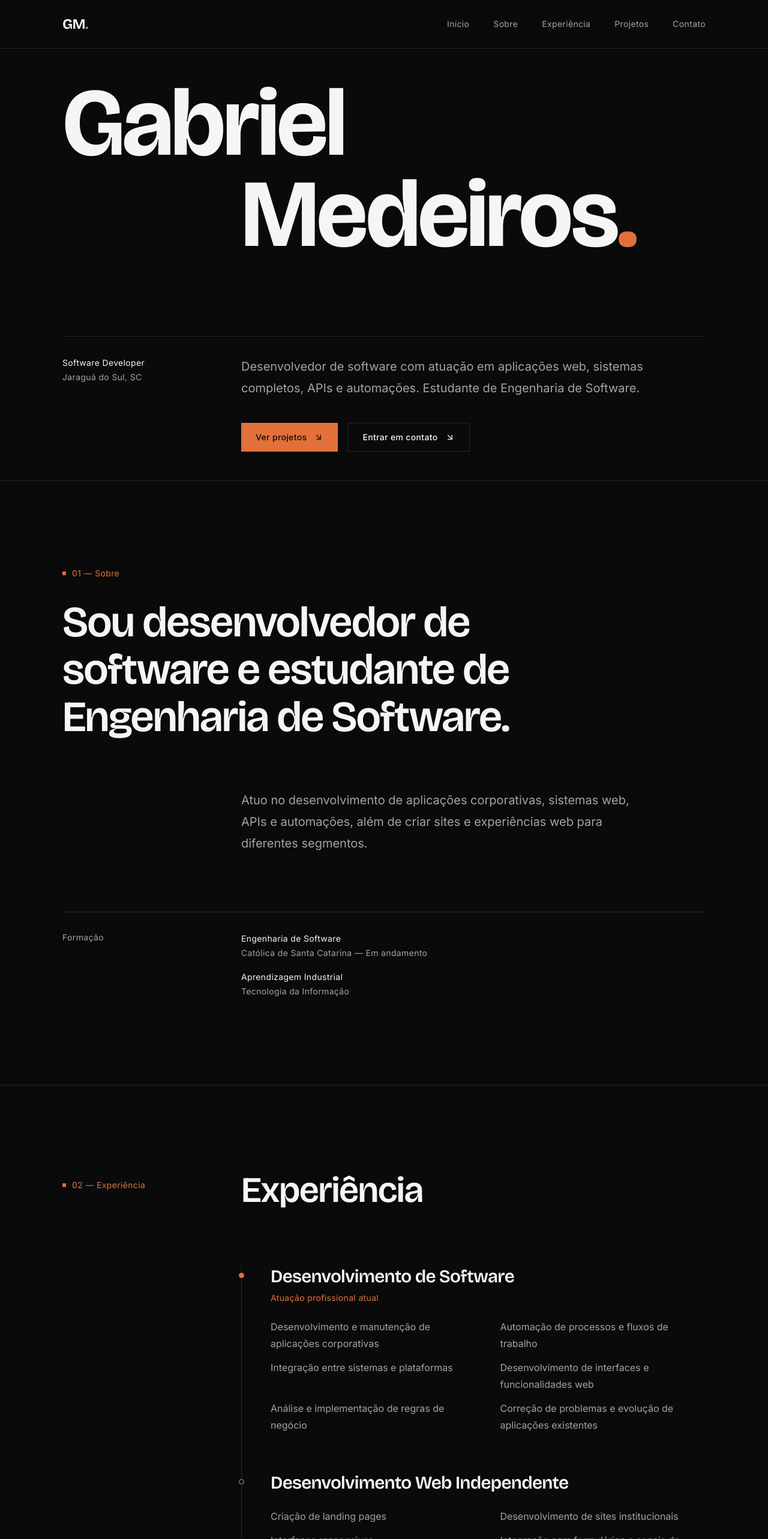
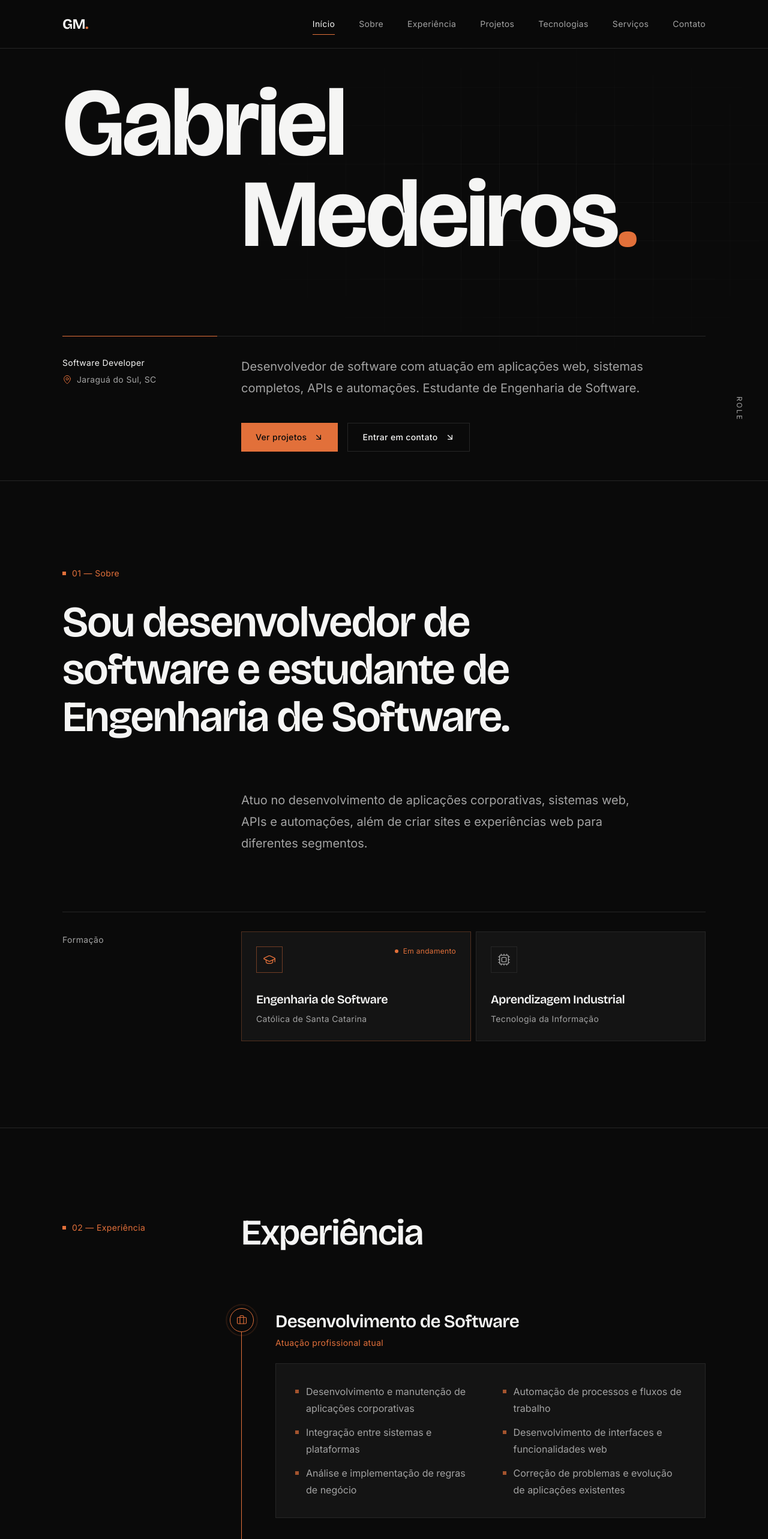
Before and after one commit to medeirosdev9/portfolio-medeiros, a Next.js app: page / in a window 1280 px wide. Shown: the top 2566 px of the page at 60% size. Built offline with nearby package versions, Linux system fonts and the light colour scheme.

Commit message:
feat: navbar com secao ativa, hero, sobre e timeline (etapa 7.5 fase 2)

```diff
--- a/src/components/layout/Navbar.tsx
+++ b/src/components/layout/Navbar.tsx
@@ -6,13 +6,21 @@ import Link from "next/link";
 import { useEffect, useRef, useState } from "react";
 import { Container } from "@/components/ui/Container";
 import { navLinks, site } from "@/content/site";
+import { useActiveSection } from "@/hooks/useActiveSection";
 
 const MOBILE_MENU_ID = "menu-mobile";
-const DESKTOP_BREAKPOINT = "(min-width: 48rem)";
+// Com 7 links, a navegação horizontal só cabe a partir de 1024px (lg).
+const DESKTOP_BREAKPOINT = "(min-width: 64rem)";
+const sectionIds = navLinks.map((link) => link.href.slice(2));
 
 export function Navbar() {
   const [isOpen, setIsOpen] = useState(false);
   const toggleRef = useRef<HTMLButtonElement>(null);
+  const activeSection = useActiveSection(sectionIds);
+
+  // aria-current="location": indica a seção visível a leitores de tela.
+  const currentFor = (href: string) =>
+    href.slice(2) === activeSection ? ("location" as const) : undefined;
 
   useEffect(() => {
     if (!isOpen) return;
@@ -43,7 +51,7 @@ export function Navbar() {
 
   return (
     <MotionConfig reducedMotion="user">
-      <header className="sticky top-0 z-50 border-b border-border bg-background">
+      <header className="sticky top-0 z-50 border-b border-border bg-background/85 backdrop-blur-md">
         <Container className="flex h-16 items-center justify-between md:h-20">
           <Link
             href="/#inicio"
@@ -54,18 +62,19 @@ export function Navbar() {
             GM<span className="text-accent">.</span>
           </Link>
 
-          <nav aria-label="Principal" className="hidden md:block">
-            <ul className="flex items-center gap-10">
+          <nav aria-label="Principal" className="hidden lg:block">
+            <ul className="flex items-center gap-8 xl:gap-10">
               {navLinks.map((link) => (
                 <li key={link.href}>
                   <Link
                     href={link.href}
-                    className="group relative block py-2 text-sm tracking-wide text-muted transition-colors duration-300 hover:text-foreground"
+                    aria-current={currentFor(link.href)}
+                    className="group relative block py-2 text-sm tracking-wide text-muted transition-colors duration-300 hover:text-foreground aria-[current=location]:text-foreground"
                   >
                     {link.label}
                     <span
                       aria-hidden
-                      className="absolute inset-x-0 bottom-0 h-px origin-left scale-x-0 bg-accent transition-transform duration-300 group-hover:scale-x-100 group-focus-visible:scale-x-100"
+                      className="absolute inset-x-0 bottom-0 h-px origin-left scale-x-0 bg-accent transition-transform duration-300 group-hover:scale-x-100 group-focus-visible:scale-x-100 group-aria-[current=location]:scale-x-100"
                     />
                   </Link>
                 </li>
@@ -79,7 +88,7 @@ export function Navbar() {
             aria-label={isOpen ? "Fechar menu" : "Abrir menu"}
             aria-expanded={isOpen}
             aria-controls={MOBILE_MENU_ID}
-            className="-mr-3 flex size-12 items-center justify-center md:hidden"
+            className="-mr-3 flex size-12 items-center justify-center lg:hidden"
             onClick={() => setIsOpen((open) => !open)}
           >
             {isOpen ? (
@@ -95,7 +104,7 @@ export function Navbar() {
             <motion.nav
               id={MOBILE_MENU_ID}
               aria-label="Menu móvel"
-              className="absolute inset-x-0 top-full h-[calc(100dvh-4rem)] overflow-y-auto bg-background md:hidden"
+              className="absolute inset-x-0 top-full h-[calc(100dvh-4rem)] overflow-y-auto bg-background md:h-[calc(100dvh-5rem)] lg:hidden"
               initial={{ opacity: 0, y: -8 }}
               animate={{ opacity: 1, y: 0 }}
               exit={{ opacity: 0, y: -8 }}
@@ -107,14 +116,16 @@ export function Navbar() {
                     <li key={link.href} className="border-b border-border">
                       <Link
                         href={link.href}
-                        className="flex items-baseline gap-6 py-5 font-display text-4xl font-semibold tracking-tight"
+                        aria-current={currentFor(link.href)}
+                        className="flex items-baseline gap-6 py-4 font-display text-3xl font-semibold tracking-tight aria-[current=location]:text-accent sm:py-5 sm:text-4xl"
                         onClick={() => setIsOpen(false)}
                       >
+                        {/* Mesma numeração dos rótulos das seções (Início = 00). */}
                         <span
                           aria-hidden
                           className="font-sans text-sm font-normal tracking-wide text-accent tabular-nums"
                         >
-                          {String(index + 1).padStart(2, "0")}
+                          {String(index).padStart(2, "0")}
                         </span>
                         {link.label}
                       </Link>
--- a/src/components/sections/About.tsx
+++ b/src/components/sections/About.tsx
@@ -1,7 +1,14 @@
+import { Cpu, GraduationCap, type LucideIcon } from "lucide-react";
 import { Eyebrow } from "@/components/ui/Eyebrow";
 import { Reveal } from "@/components/ui/Reveal";
 import { SectionWrapper } from "@/components/ui/SectionWrapper";
-import { about } from "@/content/about";
+import { type Education, about } from "@/content/about";
+import { cn } from "@/lib/cn";
+
+const educationIcons: Record<Education["icon"], LucideIcon> = {
+  "graduation-cap": GraduationCap,
+  cpu: Cpu,
+};
 
 const gridStyles =
   "grid gap-6 md:grid-cols-[minmax(0,1fr)_minmax(0,3fr)] md:gap-10";
@@ -29,14 +36,44 @@ export function About() {
         delay={0.15}
         className={`${gridStyles} mt-16 border-t border-border pt-8 md:mt-24`}
       >
-        <h3 className="text-sm tracking-wide text-muted">Formação</h3>
-        <ul className="space-y-4 text-sm leading-6 tracking-wide">
-          {about.education.map(({ title, detail }) => (
-            <li key={title}>
-              {title}
-              <span className="block text-muted">{detail}</span>
-            </li>
-          ))}
+        <h3 className="text-sm tracking-wide text-muted md:pt-1">Formação</h3>
+        <ul className="grid gap-2 sm:grid-cols-2">
+          {about.education.map(({ title, detail, status, icon }) => {
+            const Icon = educationIcons[icon];
+
+            return (
+              <li
+                key={title}
+                className={cn(
+                  "relative border bg-surface p-6",
+                  status ? "border-accent/30" : "border-border",
+                )}
+              >
+                <span
+                  className={cn(
+                    "flex size-11 items-center justify-center border",
+                    status
+                      ? "border-accent/45 text-accent"
+                      : "border-border text-muted",
+                  )}
+                >
+                  <Icon aria-hidden className="size-[22px]" strokeWidth={1.5} />
+                </span>
+                {status && (
+                  <span className="absolute top-6 right-6 flex items-center gap-2 text-xs tracking-wide text-accent">
+                    <span aria-hidden className="size-1.5 rounded-full bg-accent" />
+                    {status}
+                  </span>
+                )}
+                <p className="mt-8 font-display text-xl leading-tight font-semibold tracking-tight">
+                  {title}
+                </p>
+                <p className="mt-2 text-sm leading-6 tracking-wide text-muted">
+                  {detail}
+                </p>
+              </li>
+            );
+          })}
         </ul>
       </Reveal>
     </SectionWrapper>
--- a/src/components/sections/Experience.tsx
+++ b/src/components/sections/Experience.tsx
@@ -1,8 +1,15 @@
+import { Briefcase, CodeXml, type LucideIcon } from "lucide-react";
+import { TimelineProgress } from "@/components/sections/experience/TimelineProgress";
 import { Reveal } from "@/components/ui/Reveal";
 import { SectionHeading } from "@/components/ui/SectionHeading";
 import { SectionWrapper } from "@/components/ui/SectionWrapper";
-import { experiences } from "@/content/experience";
+import { type Experience as ExperienceItem, experiences } from "@/content/experience";
 import { cn } from "@/lib/cn";
+
+const icons: Record<ExperienceItem["icon"], LucideIcon> = {
+  briefcase: Briefcase,
+  code: CodeXml,
+};
 
 export function Experience() {
   return (
@@ -15,21 +22,32 @@ export function Experience() {
         />
       </Reveal>
 
-      {/* O recuo acompanha a coluna de texto do SectionHeading. */}
-      <ul className="mt-16 border-l border-border md:mt-24 md:ml-[calc((100%-2.5rem)/4+2.5rem)]">
-        {experiences.map(({ title, label, isCurrent, activities }) => (
-          <li key={title} className="relative pb-16 pl-8 last:pb-0 md:pl-12">
+      {/* O recuo acompanha a coluna de texto do SectionHeading. No celular,
+          ml-5 abre espaço para os marcadores, centralizados sobre a linha. */}
+      <TimelineProgress className="mt-16 ml-5 md:mt-24 md:ml-[calc((100%-2.5rem)/4+2.5rem)]">
+        <ul className="border-l border-border">
+          {experiences.map(({ title, label, isCurrent, icon, activities }) => {
+            const Icon = icons[icon];
+
+            return (
+              <li key={title} className="relative pb-16 pl-9 last:pb-0 md:pl-14">
                 <span
                   aria-hidden
                   className={cn(
-                "absolute top-3 -left-[5px] size-[9px] rounded-full border",
+                    "absolute top-0 -left-[20.5px] z-20 flex size-10 items-center justify-center rounded-full border bg-background",
                     isCurrent
-                  ? "border-accent bg-accent"
-                  : "border-muted bg-background",
+                      ? "border-accent text-accent"
+                      : "border-border text-muted",
                   )}
-            />
+                >
+                  {isCurrent && (
+                    <span className="absolute inset-0 animate-pulse-ring rounded-full border border-accent motion-reduce:hidden" />
+                  )}
+                  <Icon className="size-[18px]" strokeWidth={1.5} />
+                </span>
+
                 <Reveal>
-              <h3 className="font-display text-2xl font-semibold tracking-tight text-balance sm:text-3xl">
+                  <h3 className="pt-1 font-display text-2xl font-semibold tracking-tight text-balance sm:text-3xl">
                     {title}
                   </h3>
                   {label && (
@@ -37,15 +55,22 @@ export function Experience() {
                       {label}
                     </p>
                   )}
-              <ul className="mt-6 grid gap-x-10 gap-y-3 leading-7 text-muted sm:grid-cols-2">
+                  <ul className="mt-6 grid gap-x-10 gap-y-3 border border-border bg-surface p-5 leading-7 text-muted sm:grid-cols-2 sm:p-6 md:p-8">
                     {activities.map((activity) => (
-                  <li key={activity}>{activity}</li>
+                      <li
+                        key={activity}
+                        className="flex gap-3 before:mt-[11px] before:size-1.5 before:shrink-0 before:bg-accent/70 before:content-['']"
+                      >
+                        {activity}
+                      </li>
                     ))}
                   </ul>
                 </Reveal>
               </li>
-        ))}
+            );
+          })}
         </ul>
+      </TimelineProgress>
     </SectionWrapper>
   );
 }
--- a/src/components/sections/Hero.tsx
+++ b/src/components/sections/Hero.tsx
@@ -1,4 +1,4 @@
-import { ArrowDownRight } from "lucide-react";
+import { ArrowDownRight, MapPin } from "lucide-react";
 import { Button, ButtonIcon } from "@/components/ui/Button";
 import { Container } from "@/components/ui/Container";
 import { Reveal } from "@/components/ui/Reveal";
@@ -12,15 +12,20 @@ export function Hero() {
   return (
     <section
       id="inicio"
-      className="flex min-h-[calc(100svh-4rem)] scroll-mt-16 flex-col md:min-h-[calc(100svh-5rem)] md:scroll-mt-20"
+      className="relative flex min-h-[calc(100svh-4rem)] scroll-mt-16 flex-col overflow-hidden md:min-h-[calc(100svh-5rem)] md:scroll-mt-20"
     >
-      <Container className="flex flex-1 flex-col justify-between gap-16 py-12 md:gap-12">
+      <div aria-hidden className="hero-grid pointer-events-none absolute inset-0" />
+
+      <Container className="relative flex flex-1 flex-col justify-between gap-16 py-12 md:gap-12">
+        {/* fade={false}: o nome é o maior elemento da tela (LCP) e aparece
+            desde o primeiro quadro; só o deslocamento é animado. */}
         <h1 className="font-display text-[clamp(3.5rem,17vw,6.5rem)] leading-[0.95] font-bold tracking-tight md:text-[clamp(5rem,min(13vw,22svh),10rem)]">
-          <Reveal as="span" className="block">
+          <Reveal as="span" fade={false} className="block">
             {firstName}
           </Reveal>{" "}
           <Reveal
             as="span"
+            fade={false}
             delay={0.1}
             className="block md:pl-[calc((100%-2.5rem)/4+2.5rem)]"
           >
@@ -30,10 +35,23 @@ export function Hero() {
         </h1>
 
         <Reveal delay={0.25}>
-          <div className="grid gap-8 border-t border-border pt-8 md:grid-cols-[minmax(0,1fr)_minmax(0,3fr)] md:gap-10">
+          <div className="relative grid gap-8 border-t border-border pt-8 md:grid-cols-[minmax(0,1fr)_minmax(0,3fr)] md:gap-10">
+            {/* Linha laranja desenhada sobre a divisória, na largura da 1ª coluna. */}
+            <span
+              aria-hidden
+              className="absolute -top-px left-0 h-px w-1/4 origin-left animate-draw-x bg-accent motion-reduce:animate-none md:w-[calc((100%-2.5rem)/4)]"
+            />
+
             <div className="text-sm leading-6 tracking-wide">
               <p>{site.role}</p>
-              <p className="text-muted">{hero.location}</p>
+              <p className="mt-1 flex items-center gap-2 text-muted">
+                <MapPin
+                  aria-hidden
+                  className="size-4 shrink-0 text-accent"
+                  strokeWidth={1.5}
+                />
+                {hero.location}
+              </p>
             </div>
 
             <div>
@@ -58,6 +76,15 @@ export function Hero() {
           </div>
         </Reveal>
       </Container>
+
+      {/* Indicador de rolagem: só em telas largas, onde há margem lateral. */}
+      <span
+        aria-hidden
+        className="absolute right-10 bottom-10 hidden items-center gap-3 text-xs tracking-[0.2em] text-muted uppercase [writing-mode:vertical-rl] xl:flex"
+      >
+        Role
+        <span className="h-12 w-px origin-top animate-scroll-cue bg-linear-to-b from-accent to-transparent motion-reduce:animate-none" />
+      </span>
     </section>
   );
 }
--- /dev/null
+++ b/src/components/sections/experience/TimelineProgress.tsx
@@ -0,0 +1,32 @@
+"use client";
+
+import { motion, useScroll } from "motion/react";
+import { type ReactNode, useRef } from "react";
+import { cn } from "@/lib/cn";
+
+type TimelineProgressProps = {
+  children: ReactNode;
+  className?: string;
+};
+
+// Linha laranja que acompanha a rolagem sobre a linha cinza da timeline.
+// Só anima `scaleY` (feito pela GPU). Com movimento reduzido, é escondida por
+// CSS (sem diferença entre servidor e navegador) e a linha cinza permanece.
+export function TimelineProgress({ children, className }: TimelineProgressProps) {
+  const ref = useRef<HTMLDivElement>(null);
+  const { scrollYProgress } = useScroll({
+    target: ref,
+    offset: ["start 75%", "end 60%"],
+  });
+
+  return (
+    <div ref={ref} className={cn("relative", className)}>
+      <motion.span
+        aria-hidden
+        className="absolute top-0 bottom-0 left-0 z-10 w-px origin-top bg-accent motion-reduce:hidden"
+        style={{ scaleY: scrollYProgress }}
+      />
+      {children}
+    </div>
+  );
+}
--- a/src/components/ui/Reveal.tsx
+++ b/src/components/ui/Reveal.tsx
@@ -8,6 +8,9 @@ type RevealProps = {
   children: ReactNode;
   className?: string;
   delay?: number;
+  // `false` anima só o deslocamento: o conteúdo é visível desde o primeiro
+  // quadro. Use no elemento principal da página (LCP), como o h1 do Hero.
+  fade?: boolean;
 };
 
 // Com movimento reduzido, o MotionConfig mantém só o fade e remove o deslocamento.
@@ -16,6 +19,7 @@ export function Reveal({
   children,
   className,
   delay = 0,
+  fade = true,
 }: RevealProps) {
   const Element = motion[as];
 
@@ -24,7 +28,7 @@ export function Reveal({
       <Element
         data-reveal
         className={className}
-        initial={{ opacity: 0, y: 16 }}
+        initial={{ opacity: fade ? 0 : 1, y: 16 }}
         whileInView={{ opacity: 1, y: 0 }}
         viewport={{ once: true, amount: 0.2 }}
         transition={{ duration: 0.7, delay, ease: [0.22, 1, 0.36, 1] }}
--- a/src/content/about.ts
+++ b/src/content/about.ts
@@ -1,16 +1,29 @@
+export type Education = {
+  title: string;
+  detail: string;
+  // Exibido como selo, ex.: "Em andamento".
+  status?: string;
+  icon: "graduation-cap" | "cpu";
+};
+
+const education: Education[] = [
+  {
+    title: "Engenharia de Software",
+    detail: "Católica de Santa Catarina",
+    status: "Em andamento",
+    icon: "graduation-cap",
+  },
+  {
+    title: "Aprendizagem Industrial",
+    detail: "Tecnologia da Informação",
+    icon: "cpu",
+  },
+];
+
 export const about = {
   headline:
     "Sou desenvolvedor de software e estudante de Engenharia de Software.",
   description:
     "Atuo no desenvolvimento de aplicações corporativas, sistemas web, APIs e automações, além de criar sites e experiências web para diferentes segmentos.",
-  education: [
-    {
-      title: "Engenharia de Software",
-      detail: "Católica de Santa Catarina — Em andamento",
-    },
-    {
-      title: "Aprendizagem Industrial",
-      detail: "Tecnologia da Informação",
-    },
-  ],
+  education,
 };
--- a/src/content/experience.ts
+++ b/src/content/experience.ts
@@ -2,6 +2,7 @@ export type Experience = {
   title: string;
   label?: string;
   isCurrent: boolean;
+  icon: "briefcase" | "code";
   activities: string[];
 };
 
@@ -12,6 +13,7 @@ export const experiences: Experience[] = [
     title: "Desenvolvimento de Software",
     label: "Atuação profissional atual",
     isCurrent: true,
+    icon: "briefcase",
     activities: [
       "Desenvolvimento e manutenção de aplicações corporativas",
       "Automação de processos e fluxos de trabalho",
@@ -24,6 +26,7 @@ export const experiences: Experience[] = [
   {
     title: "Desenvolvimento Web Independente",
     isCurrent: false,
+    icon: "code",
     activities: [
       "Criação de landing pages",
       "Desenvolvimento de sites institucionais",
--- a/src/content/site.ts
+++ b/src/content/site.ts
@@ -11,11 +11,14 @@ export type NavLink = {
 };
 
 // Âncoras com "/" funcionam também fora da home, como na página 404.
+// A ordem segue a numeração das seções: Início é 00, Sobre 01... Contato 06.
 export const navLinks: NavLink[] = [
   { label: "Início", href: "/#inicio" },
   { label: "Sobre", href: "/#sobre" },
   { label: "Experiência", href: "/#experiencia" },
   { label: "Projetos", href: "/#projetos" },
+  { label: "Tecnologias", href: "/#tecnologias" },
+  { label: "Serviços", href: "/#servicos" },
   { label: "Contato", href: "/#contato" },
 ];
 
--- /dev/null
+++ b/src/hooks/useActiveSection.ts
@@ -0,0 +1,41 @@
+"use client";
+
+import { usePathname } from "next/navigation";
+import { useEffect, useState } from "react";
+
+// Retorna o id da seção que cruza uma faixa fina no meio da tela.
+// Fora da home as seções não existem e o retorno é null.
+export function useActiveSection(ids: string[]) {
+  const pathname = usePathname();
+  // Guarda a rota junto do id: ao trocar de página, o valor antigo é ignorado.
+  const [state, setState] = useState<{ pathname: string; id: string } | null>(
+    null,
+  );
+  const key = ids.join(",");
+
+  useEffect(() => {
+    const sections = key
+      .split(",")
+      .map((id) => document.getElementById(id))
+      .filter((section) => section !== null);
+
+    if (sections.length === 0) return;
+
+    const observer = new IntersectionObserver(
+      (entries) => {
+        for (const entry of entries) {
+          if (entry.isIntersecting) {
+            setState({ pathname, id: entry.target.id });
+          }
+        }
+      },
+      // Faixa de 1% da altura, a 45% do topo da tela.
+      { rootMargin: "-45% 0px -54% 0px" },
+    );
+
+    sections.forEach((section) => observer.observe(section));
+    return () => observer.disconnect();
+  }, [key, pathname]);
+
+  return state?.pathname === pathname ? state.id : null;
+}
```
Also changed, not shown: src/app/globals.css (+51 -0 lines). Lines whose indentation alone changed are shown as unchanged.
